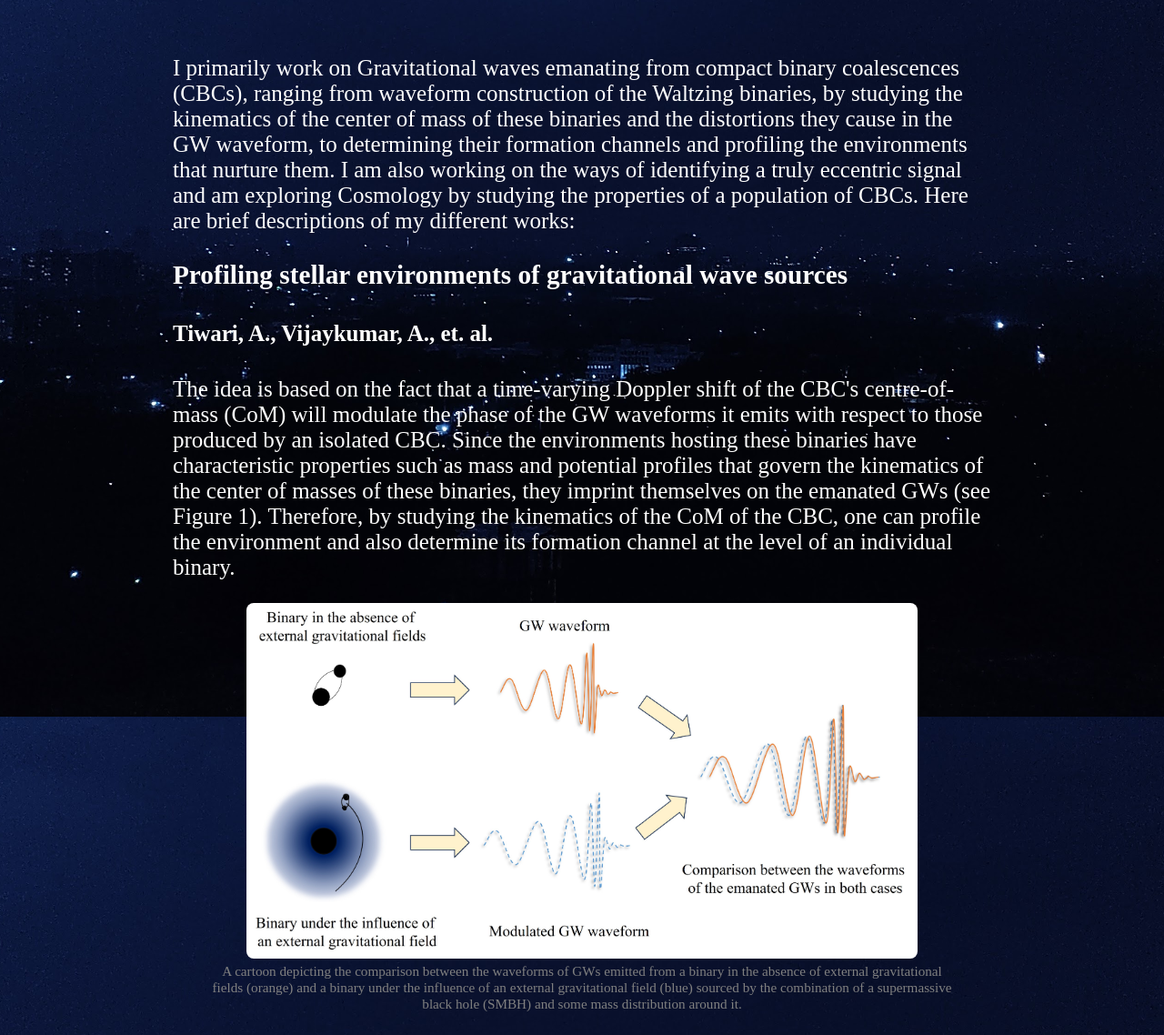
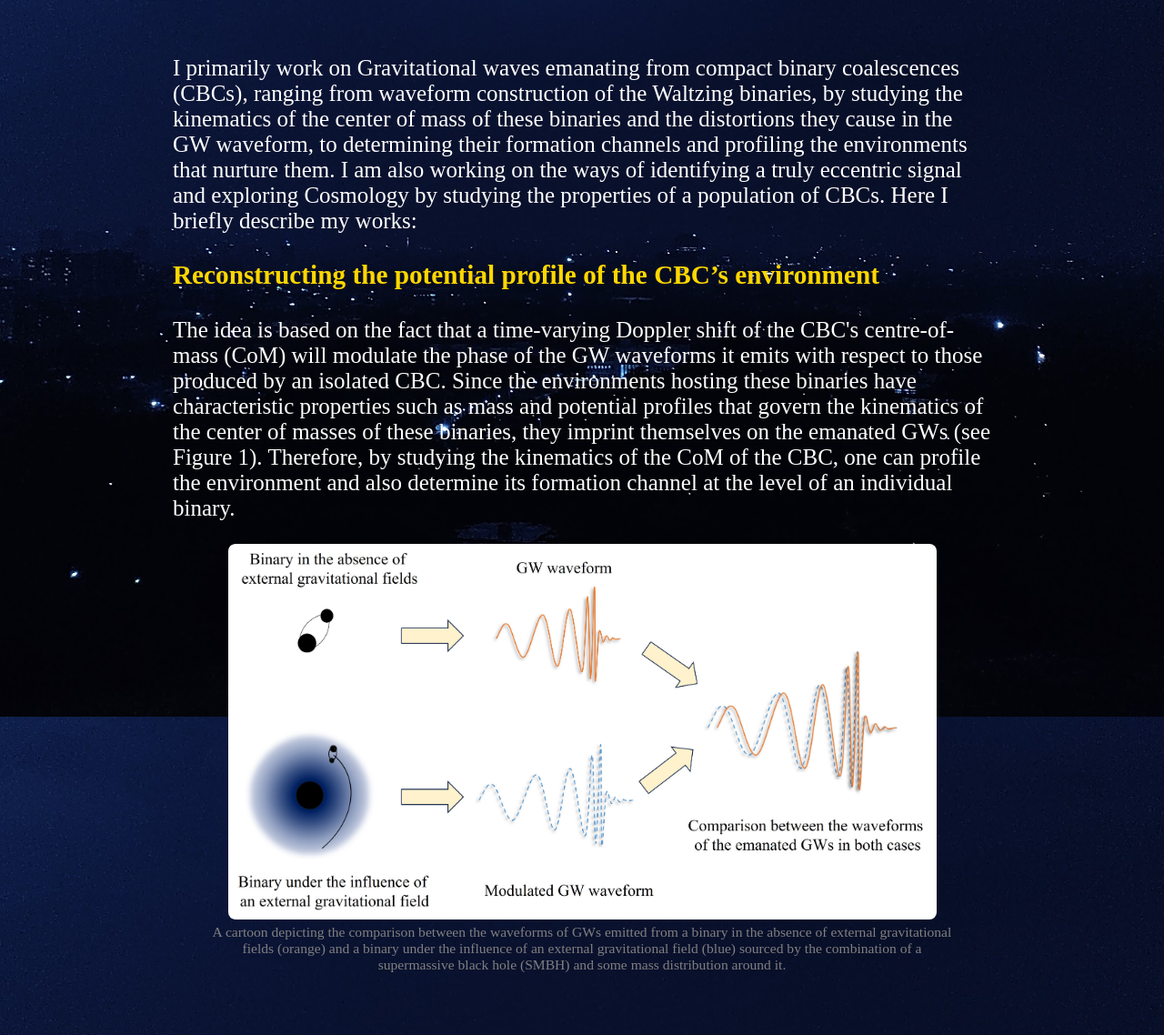
Before and after one commit to avinash-tiwari-at/avinash-tiwari-at.github.io, a Jekyll site: the page built from research.md, in a window 1280 px wide, cut to the strip 112-1250 px from the top of the page. Shown: the whole strip at 91% size. Built offline with Jekyll 4.4.1, drawn with Linux system fonts in a browser that asks for light colours.

Commit message:
Update research.md

```diff
--- a/research.md
+++ b/research.md
@@ -7,15 +7,14 @@ bodyClass: research
 <div class="research-container">
   <div class="research-text">
     <p>
-      I primarily work on Gravitational waves emanating from compact binary coalescences (CBCs), ranging from waveform construction of the Waltzing binaries, by studying the kinematics of the center of mass of these binaries and the distortions they cause in the GW waveform, to determining their formation channels and profiling the environments that nurture them. I am also working on the ways of identifying a truly eccentric signal and am exploring Cosmology by studying the properties of a population of CBCs. Here are brief descriptions of my different works:
+      I primarily work on Gravitational waves emanating from compact binary coalescences (CBCs), ranging from waveform construction of the Waltzing binaries, by studying the kinematics of the center of mass of these binaries and the distortions they cause in the GW waveform, to determining their formation channels and profiling the environments that nurture them. I am also working on the ways of identifying a truly eccentric signal and exploring Cosmology by studying the properties of a population of CBCs. Here I briefly describe my works:
     </p>
-    <h3>Profiling stellar environments of gravitational wave sources</h3>
-    <h4>Tiwari, A., Vijaykumar, A., et. al.</h4>
+    <h3><span style="color: gold;">Reconstructing the potential profile of the CBC’s environment</span></h3>
     <p>
       The idea is based on the fact that a time-varying Doppler shift of the CBC's centre-of-mass (CoM) will modulate the phase of the GW waveforms it emits with respect to those produced by an isolated CBC. Since the environments hosting these binaries have characteristic properties such as mass and potential profiles that govern the kinematics of the center of masses of these binaries, they imprint themselves on the emanated GWs (see Figure 1). Therefore, by studying the kinematics of the CoM of the CBC, one can profile the environment and also determine its formation channel at the level of an individual binary.
       <figure style="text-align: center;">
-        <img src="/assets/Research/Profiling_Depict.jpg" alt="Project 1 figure" style="max-width:90%; border-radius:8px;">
-        <figcaption style="font-size:0.95rem; color:gray; margin-top:5px;">
+        <img src="/assets/Research/Profiling_Depict.jpg" alt="Project 1 figure" style="max-width:95%; border-radius:8px;">
+        <figcaption style="font-size:0.975rem; color:gray; margin-top:5px;">
         A cartoon depicting the comparison between the waveforms of GWs emitted from a binary in the absence of external gravitational fields (orange) and a binary under the influence of an external gravitational field (blue) sourced by the combination of a supermassive black hole (SMBH) and some mass distribution around it.
         </figcaption>
       </figure>
```
